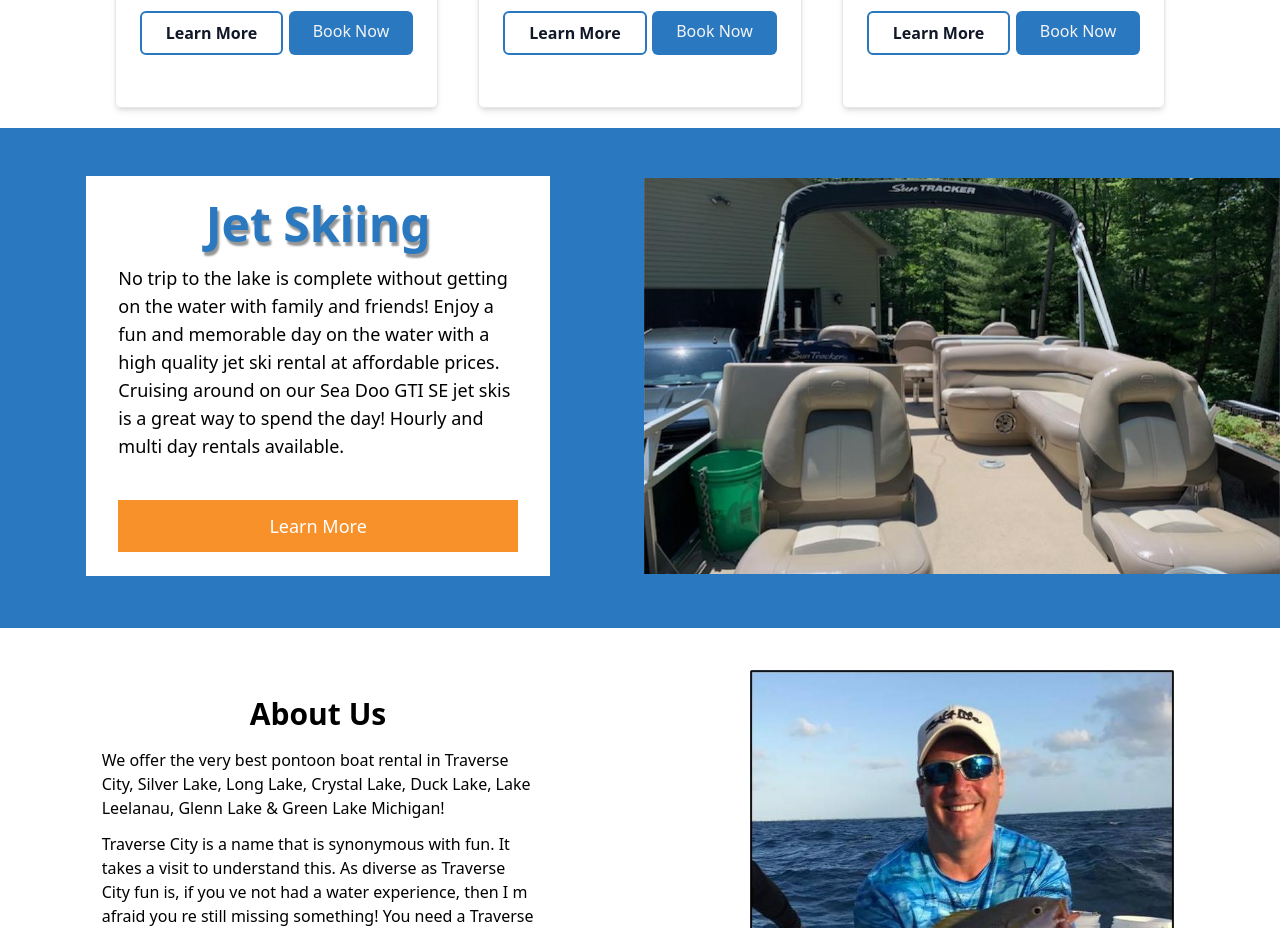
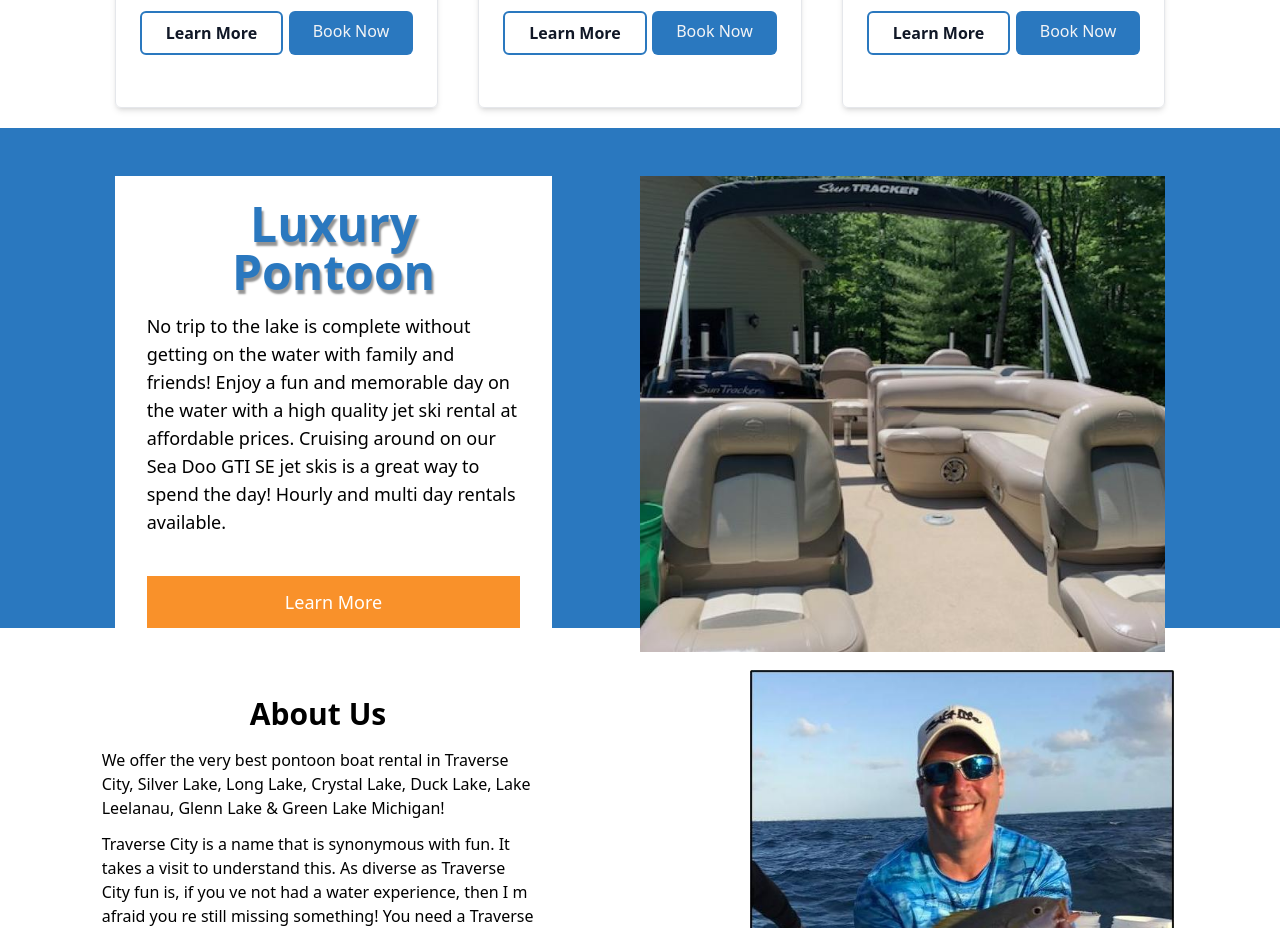
Before and after one commit to schraderweb/traversecityboatrental, a website: page index.html in a window 1280 px wide. Shown: the part 1300-2228 px from the top of the page. Drawn offline with Linux system fonts and the light colour scheme.

Commit message:
added pontoon title and fixed center issue

```diff
--- a/index.html
+++ b/index.html
@@ -262,14 +262,14 @@
     </div>
     <div class="w-full bg-primary md:h-[500px]">
       <div
-        class="mx-auto mt-5 flex h-auto w-full max-w-7xl flex-col justify-between space-x-0 md:flex-row md:space-x-2"
+        class="main-container mx-auto mt-5 flex h-auto w-full max-w-7xl flex-col items-stretch justify-between space-x-0 md:flex-row"
       >
-        <div class="w-full max-w-7xl py-12 px-4 md:w-1/2 md:px-10">
-          <div class="mx-auto my-auto w-full bg-white px-8 py-6 md:w-10/12">
+        <div class="w-full max-w-7xl py-12 md:w-1/2">
+          <div class="my-auto w-full bg-white px-8 py-6 md:w-10/12">
             <h2
               class="text-center text-3xl font-bold text-primary [text-shadow:2px_4px_2px_rgba(0,0,0,0.42)] md:text-5xl"
             >
-              Jet Skiing
+              Luxury Pontoon
             </h2>
             <p class="mt-4 text-lg">
               No trip to the lake is complete without getting on the water with
@@ -287,7 +287,7 @@
             </div>
           </div>
         </div>
-        <div class="my-auto h-full w-full md:w-1/2">
+        <div class="w-full max-w-7xl py-12 md:w-1/2">
           <img
             src="img/pontoon2.jpg"
             class="h-full w-full object-cover"
```
Also changed, not shown: css/tailwind.css.
